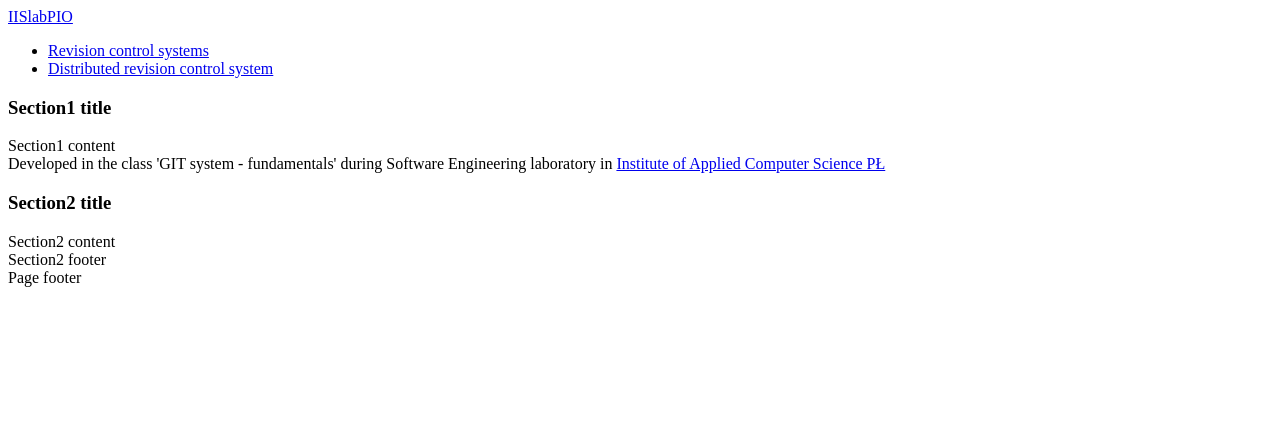
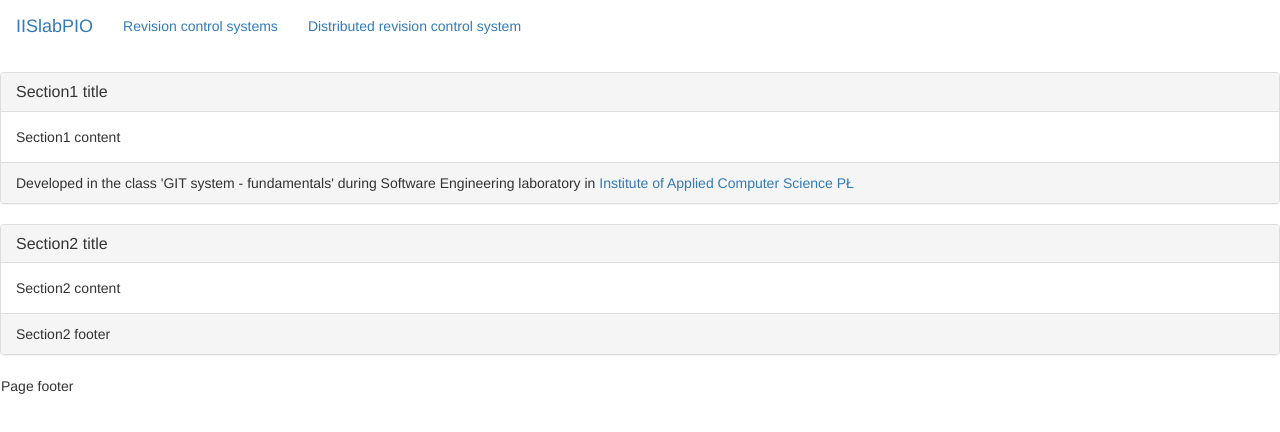
Before and after one commit to krzysztofolszewski/iislabpio_190123, a plain HTML site: page index.html in a window 1280 px wide. Drawn offline with nearby package versions, Linux system fonts and the light colour scheme.

Commit message:
Added second part of master changes

```diff
--- a/index.html
+++ b/index.html
@@ -1,7 +1,7 @@
 <!DOCTYPE html>
 <html>
 	<head>
-		<meta http-equiv="Content-Type" content="text/html; charset=utf-8">
+		<link href="http://netdna.bootstrapcdn.com/bootstrap/3.0.2/css/bootstrap.min.css" rel="stylesheet">
 	</head>
 	<body>
 		<nav class="navbar">
```
